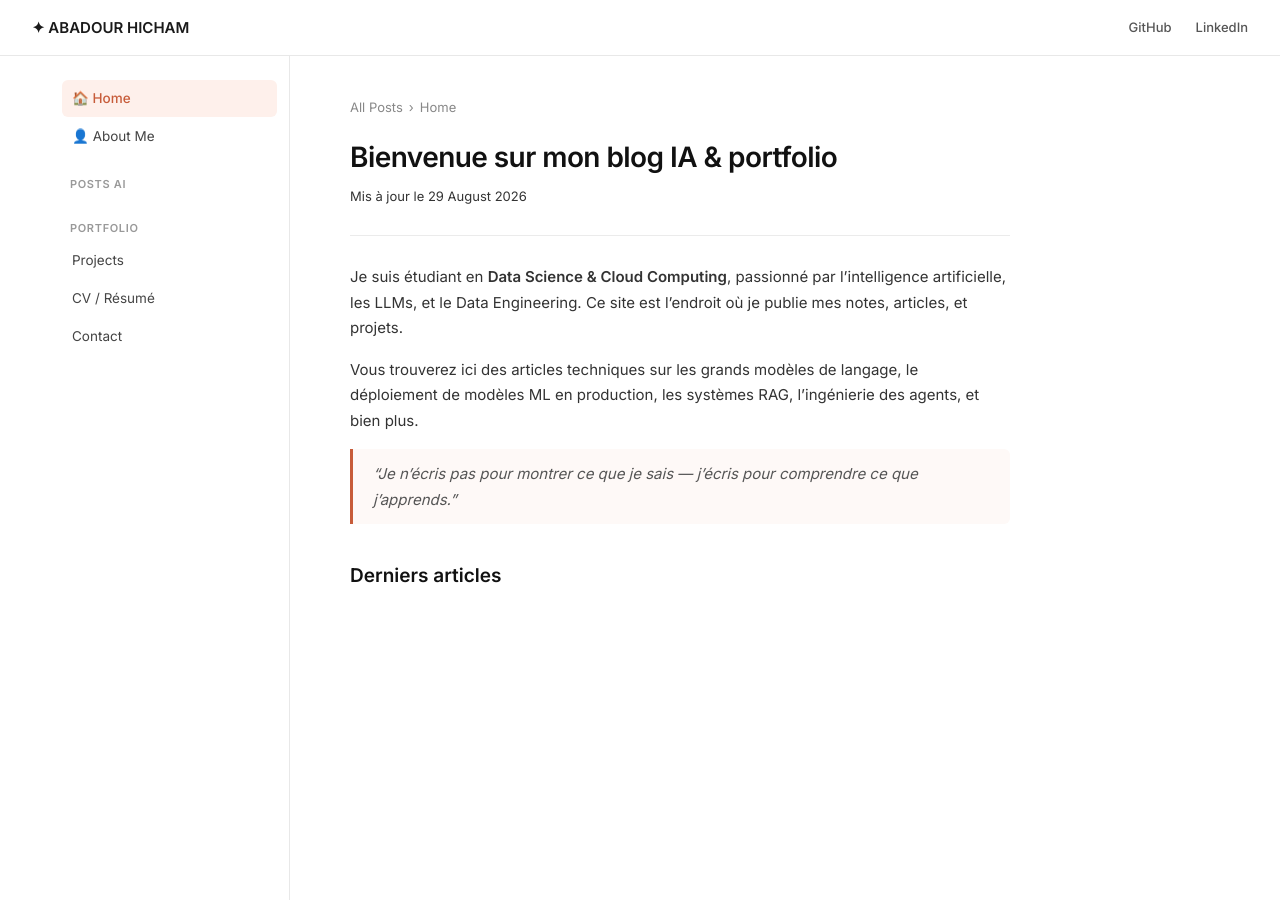
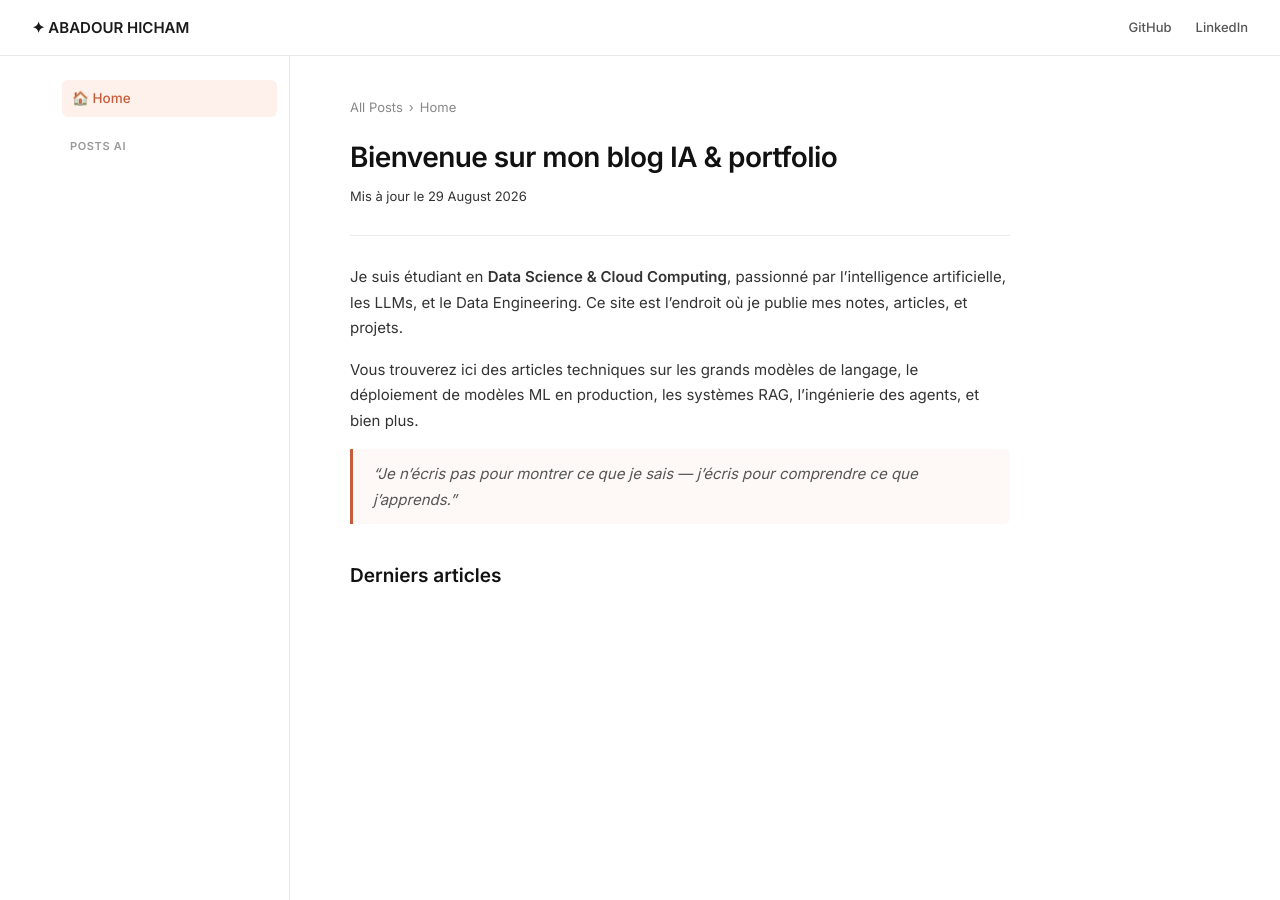
Before and after one commit to Apyhtml20/Docs.io, a Jekyll site: the page built from docs/index.md, in a window 1280 px wide. Built offline with Jekyll 4.4.1, drawn with Linux system fonts in a browser that asks for light colours.

Commit message:
Remove dead sidebar links (About/Projects/CV/Contact pages don't exist)
These 404'd since only the homepage and posts are published.

```diff
--- a/docs/_layouts/default.html
+++ b/docs/_layouts/default.html
@@ -30,7 +30,6 @@
 
         <div class="sidebar-section">
           <a href="{{ '/' | relative_url }}" class="sidebar-item {% if page.url == '/' %}active{% endif %}">🏠 Home</a>
-          <a href="{{ '/about' | relative_url }}" class="sidebar-item {% if page.url contains 'about' %}active{% endif %}">👤 About Me</a>
         </div>
 
         <div class="sidebar-section">
@@ -41,13 +40,6 @@
             {{ post.title | truncate: 32 }}
           </a>
           {% endfor %}
-        </div>
-
-        <div class="sidebar-section">
-          <div class="sidebar-group-label">Portfolio</div>
-          <a href="{{ '/projects' | relative_url }}" class="sidebar-item {% if page.url contains 'projects' %}active{% endif %}">Projects</a>
-          <a href="{{ '/cv' | relative_url }}" class="sidebar-item {% if page.url contains 'cv' %}active{% endif %}">CV / Résumé</a>
-          <a href="{{ '/contact' | relative_url }}" class="sidebar-item {% if page.url contains 'contact' %}active{% endif %}">Contact</a>
         </div>
 
       </nav>
```
